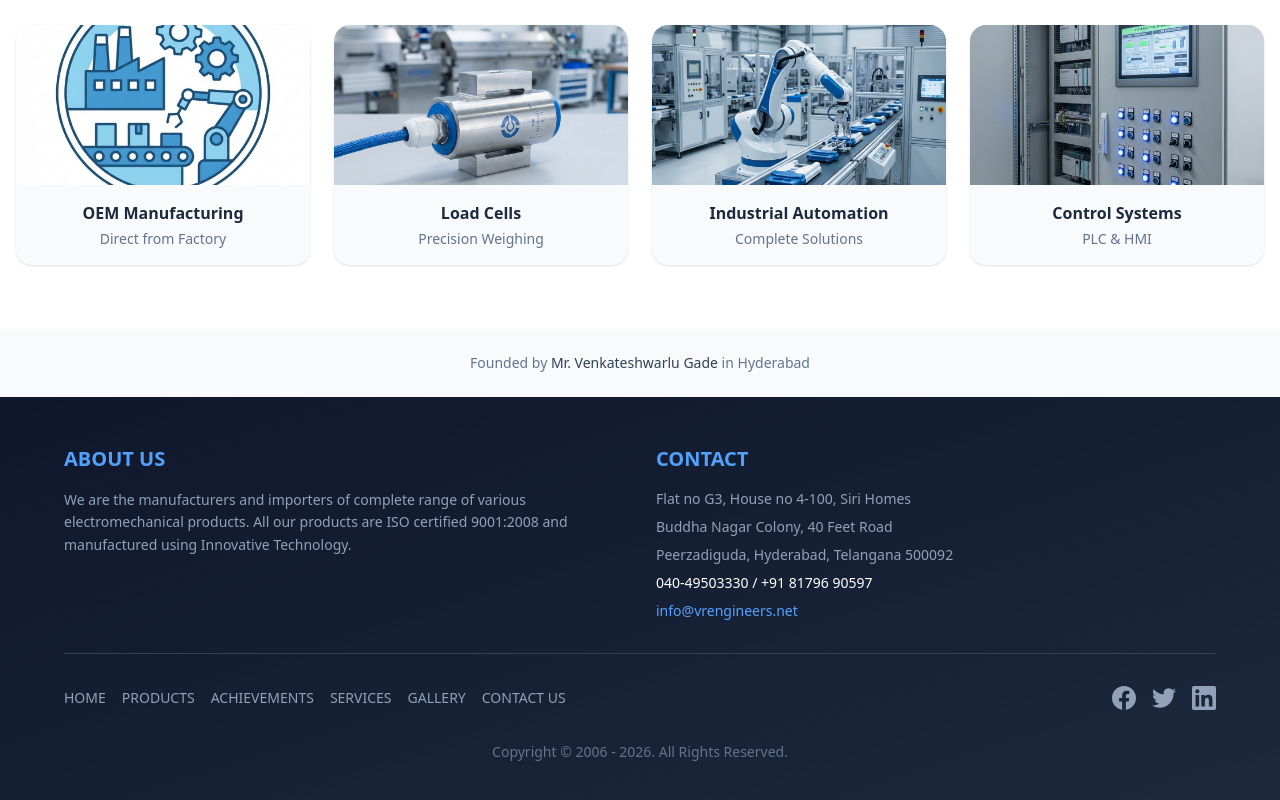
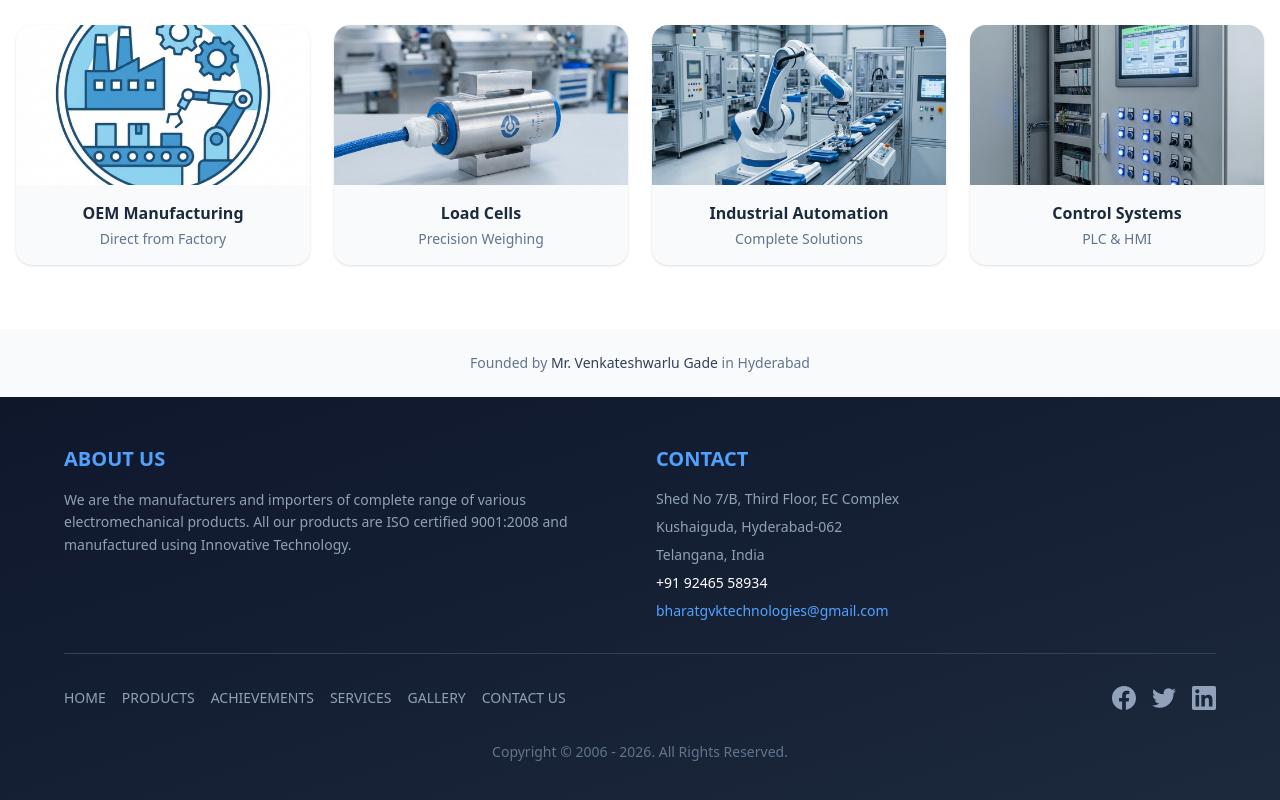
Before and after one commit to HARSHITH21/bharat-gvk, a Next.js app: page / in a window 1280 px wide. Shown: the part 1426-2226 px from the top of the page. Built offline with nearby package versions, Linux system fonts and the light colour scheme.

Commit message:
Update contact information with correct company details

```diff
--- a/src/components/Contact.tsx
+++ b/src/components/Contact.tsx
@@ -80,7 +80,7 @@ export default function Contact() {
                                 </div>
                                 <div>
                                     <h3 className="font-bold text-slate-800 text-lg mb-1">Visit Our Factory</h3>
-                                    <p className="text-slate-600">EC Complex, Kushaiguda<br />Hyderabad, Telangana, India</p>
+                                    <p className="text-slate-600">Shed No 7/B, Third Floor, EC Complex<br />Kushaiguda, Hyderabad-062, Telangana</p>
                                 </div>
                             </div>
 
@@ -102,8 +102,12 @@ export default function Contact() {
                                 </div>
                                 <div>
                                     <h3 className="font-bold text-slate-800 text-lg mb-1">Email Us</h3>
-                                    <a href="mailto:info@bharatgvk.com" className="text-blue-600 hover:text-blue-700 font-medium transition">
-                                        info@bharatgvk.com
+                                    <a href="mailto:bharatgvktechnologies@gmail.com" className="text-blue-600 hover:text-blue-700 font-medium transition">
+                                        bharatgvktechnologies@gmail.com
+                                    </a>
+                                    <br />
+                                    <a href="mailto:venkat.gade123@gmail.com" className="text-blue-600 hover:text-blue-700 font-medium transition text-sm">
+                                        venkat.gade123@gmail.com
                                     </a>
                                 </div>
                             </div>
--- a/src/components/Footer.tsx
+++ b/src/components/Footer.tsx
@@ -25,11 +25,11 @@ export default function Footer() {
                         <div>
                             <h3 className="text-xl font-bold mb-4 text-blue-400">CONTACT</h3>
                             <div className="text-slate-400 text-sm space-y-2">
-                                <p>Flat no G3, House no 4-100, Siri Homes</p>
-                                <p>Buddha Nagar Colony, 40 Feet Road</p>
-                                <p>Peerzadiguda, Hyderabad, Telangana 500092</p>
-                                <p className="mt-2 text-white font-medium">040-49503330 / +91 81796 90597</p>
-                                <p className="text-blue-400">info@vrengineers.net</p>
+                                <p>Shed No 7/B, Third Floor, EC Complex</p>
+                                <p>Kushaiguda, Hyderabad-062</p>
+                                <p>Telangana, India</p>
+                                <p className="mt-2 text-white font-medium">+91 92465 58934</p>
+                                <p className="text-blue-400">bharatgvktechnologies@gmail.com</p>
                             </div>
                         </div>
                     </div>
--- a/src/components/Navbar.tsx
+++ b/src/components/Navbar.tsx
@@ -31,13 +31,13 @@ export default function Navbar() {
                     <div className="flex items-center space-x-4 text-white">
                         <a href="tel:+919246558934" className="flex items-center space-x-2 hover:text-blue-200 transition">
                             <Phone className="w-4 h-4" />
-                            <span className="hidden sm:inline">040-49503330 / +91 81796 90597</span>
+                            <span className="hidden sm:inline">+91 92465 58934</span>
                             <span className="sm:hidden">Call Us</span>
                         </a>
                     </div>
                     <div className="flex items-center space-x-2 text-white">
                         <Mail className="w-4 h-4" />
-                        <a href="mailto:info@bharatgvk.com" className="hover:text-blue-200 transition">info@bharatgvk.com</a>
+                        <a href="mailto:bharatgvktechnologies@gmail.com" className="hover:text-blue-200 transition">info@bharatgvk.com</a>
                     </div>
                 </div>
             </div>
@@ -63,8 +63,8 @@ export default function Navbar() {
                                 key={item.label}
                                 href={item.href}
                                 className={`px-4 py-2 rounded-lg font-medium transition-all ${isActive(item.href)
-                                        ? 'bg-blue-600 text-white shadow-lg'
-                                        : 'text-slate-700 hover:bg-blue-50 hover:text-blue-700'
+                                    ? 'bg-blue-600 text-white shadow-lg'
+                                    : 'text-slate-700 hover:bg-blue-50 hover:text-blue-700'
                                     }`}
                             >
                                 {item.label}
@@ -89,8 +89,8 @@ export default function Navbar() {
                                     href={item.href}
                                     onClick={() => setMobileMenuOpen(false)}
                                     className={`px-4 py-3 rounded-lg font-medium transition-all ${isActive(item.href)
-                                            ? 'bg-blue-600 text-white'
-                                            : 'text-slate-700 hover:bg-blue-50 hover:text-blue-700'
+                                        ? 'bg-blue-600 text-white'
+                                        : 'text-slate-700 hover:bg-blue-50 hover:text-blue-700'
                                         }`}
                                 >
                                     {item.label}
```
